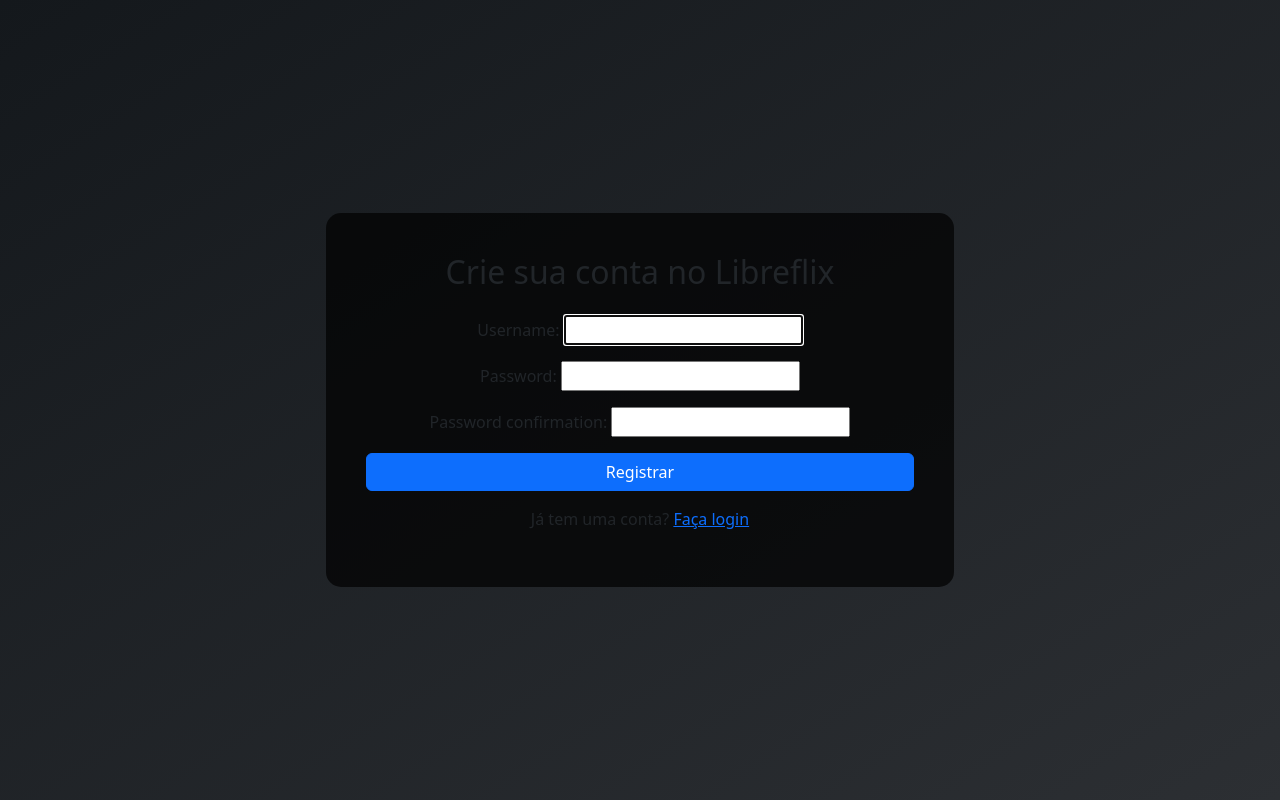
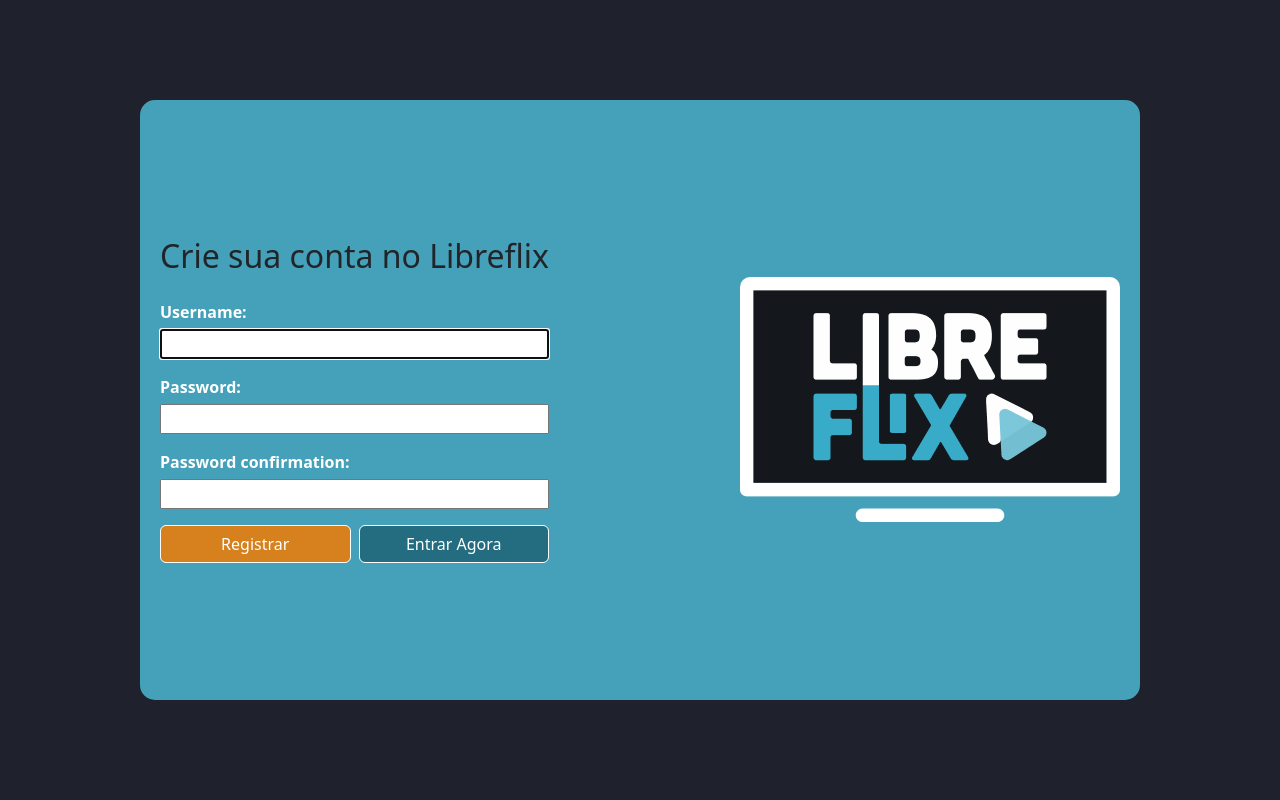
Before and after one commit to CesarGrupo5/LibreflixTV, a Django app: page /register/ in a window 1280 px wide. Run offline with Django 5.2, Linux system fonts and the light colour scheme.

Commit message:
registro criado

```diff
--- a/LibreflixTV/LibreflixApp/static/css/registration.css
+++ b/LibreflixTV/LibreflixApp/static/css/registration.css
@@ -1,17 +1,60 @@
-/* static/css/registration.css */
-body {
-    background: linear-gradient(to bottom right, #14181C, #2C2F33);
-    color: white;
-    font-family: 'andale-mono', monospace;
-    overflow: hidden;
+.registration-container {
+    display: flex;
+    align-items: center;
+    justify-content: center;
+    height: 100vh;
+    box-sizing: border-box;
+    background-color: #1f222c;
 }
 
 .registration-box {
-    background-color: rgba(0, 0, 0, 0.7);
-    padding: 40px;
+    display: flex;
+    justify-content: center;
+    align-items: center;
+    flex-direction: column;
+    width: 50%;
+    padding: 40px 20px;
+    background-color: #45A1B9;
     border-radius: 15px;
+    box-sizing: border-box;
+    min-height: 600px;
+    min-width: 1000px;
+}
+.form-content {
+    display: flex;
+    justify-content: space-between;
+    align-items: center;
+    gap: 20px;
+    width: 100%;
+}
+
+.registration-image {
+    max-width: 40%;
+    text-align: center;
+}
+
+.registration-image img {
+    max-width: 100%;
+    height: auto;
+    border-radius: 10px;
     animation: fadeIn 1s ease-in-out;
-    width: 50%;
+}
+
+form {
+    flex: 1;
+    max-width: 400px;
+}
+
+@media (max-width: 768px) {
+    .form-content {
+        flex-direction: column;
+        align-items: center;
+    }
+
+    .registration-image {
+        margin-top: 20px;
+        max-width: 80%;
+    }
 }
 
 h2 {
@@ -33,16 +76,53 @@
     box-shadow: none;
 }
 
+.mb-3 {
+    width: 100%;
+}
+.mb-3 input {
+    width: 100%;
+}
+
+.mb-3 label {
+    display: block;
+    margin-bottom: 5px;
+    color: white;
+    font-weight: bold;
+}
+
+form {
+    width: 100%;
+    max-width: 400px;
+    text-align: left;
+}
+
 .btn-primary {
-    background-color: #7289DA;
-    border: none;
+    width: 100%;
+    background-color: #D6811E !important;
+    border: 1px solid white !important;
+    color: white;
     border-radius: 10px;
-    transition: background-color 0.3s;
+    transition: background-color 0.3s, color 0.3s;
 }
 
 .btn-primary:hover {
-    background-color: #5b6eae;
+    background-color: #B46B19 !important;
 }
+
+.btn-custom {
+    background-color: #246D80 !important;
+    border: 1px solid white !important;
+    color: white;
+    border-radius: 10px;
+    transition: background-color 0.3s, color 0.3s;
+}
+
+.btn-custom:hover {
+    background-color: #187BCD !important;
+    color: white;
+    border-color: #187BCD;
+}
+
 
 .alert-danger {
     background-color: #ff4f4f;
--- a/LibreflixTV/LibreflixApp/templates/registration.html
+++ b/LibreflixTV/LibreflixApp/templates/registration.html
@@ -1,4 +1,3 @@
-<!-- templates/registration.html -->
 {% load static %}
 <!DOCTYPE html>
 <html lang="pt-br">
@@ -9,8 +8,10 @@
     <link href="https://cdn.jsdelivr.net/npm/bootstrap@5.3.3/dist/css/bootstrap.min.css" rel="stylesheet">
 </head>
 <body>
-    <div class="container-fluid d-flex justify-content-center align-items-center min-vh-100">
-        <div class="registration-box text-center">
+    <div class="registration-container">
+        <div class="registration-box">
+            <div class="form-content">
+                <div>
                     <h2 class="mb-4">Crie sua conta no Libreflix</h2>
                     <form method="post">
                         {% csrf_token %}
@@ -38,11 +39,19 @@
                             {{ form.password2.label_tag }}
                             {{ form.password2 }}
                         </div>
-                <button type="submit" class="btn btn-primary w-100">Registrar</button>
+                        <div class="d-flex gap-2 mt-3">
+                            <button type="submit" class="btn btn-primary flex-fill">Registrar</button>
+                            <a href="{% url 'login' %}" class="btn btn-primary btn-custom flex-fill">Entrar Agora</a>
+                        </div>
                     </form>
-            <p class="mt-3">Já tem uma conta? <a href="{% url 'login' %}">Faça login</a></p>
+                </div>
+                <div class="registration-image">
+                    <img src="{% static 'fotos/icons/libreflixlogobranco.png' %}" alt="Imagem de Registro">
                 </div>
             </div>
+        </div>
+    </div>
+
     <script src="https://cdn.jsdelivr.net/npm/bootstrap@5.3.3/dist/js/bootstrap.bundle.min.js"></script>
 </body>
 </html>
```
Also changed, not shown: LibreflixTV/LibreflixApp/static/fotos/icons/libreflixlogo.png (added), LibreflixTV/LibreflixApp/static/fotos/icons/libreflixlogobranco.png (added), LibreflixTV/db.sqlite3. Lines whose indentation alone changed are shown as unchanged.
